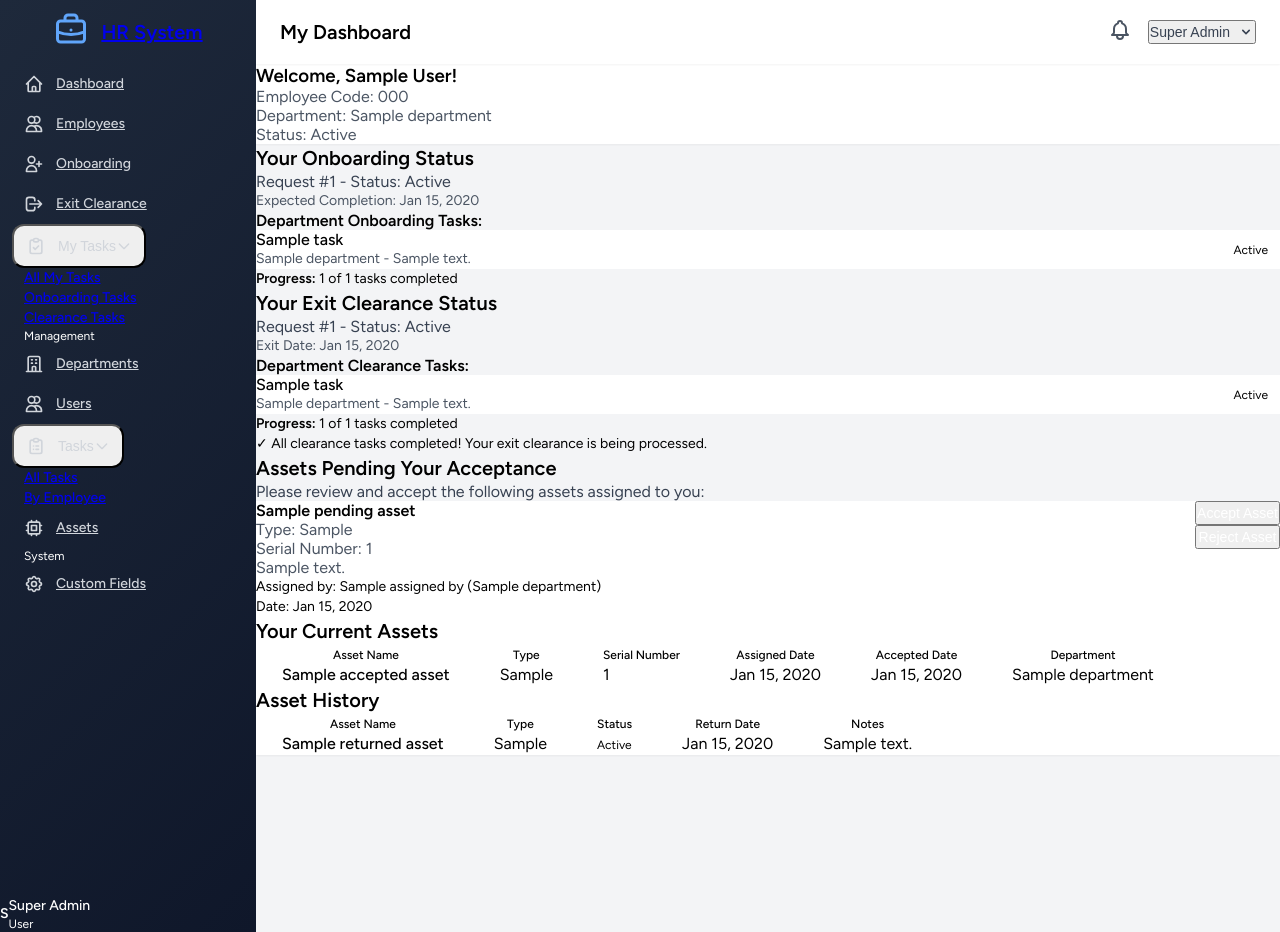
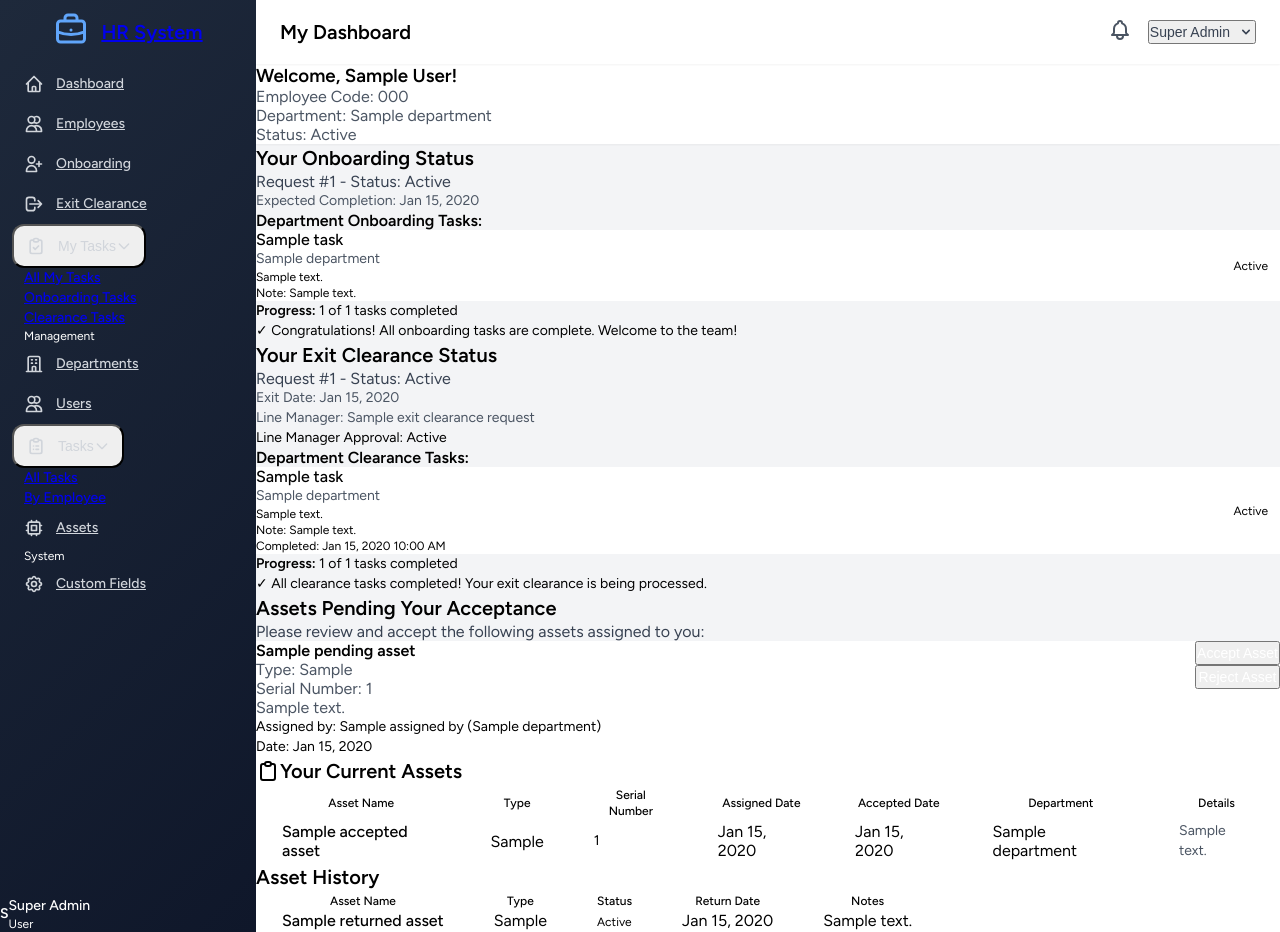
Before and after one commit to MUSTAQ-AHAMMAD/hr-management, a Laravel app: template resources/views/employee-dashboard.blade.php in a window 1280 px wide. Run offline with Laravel 12, Linux system fonts and the light colour scheme; a user stored in the database is signed in; data comes from the database, SQL or seed files in the repository; tables that the repository leaves empty hold one stand-in row (values such as "Sample post"); the template is opened without the code that fills it: most values are stand-ins (such as "Sample title", 1, 10 or a date in 2020); data that the repository does not hold is empty; some libraries are stand-ins or nearby versions.

Commit message:
Enhance employee dashboard with detailed task and asset information
- Added comprehensive task details with notes and descriptions
- Enhanced onboarding section with task-by-task progress
- Improved exit clearance display with line manager approval status
- Added serial numbers and descriptions to asset tables
- Included completion timestamps for all tasks
- Better visual hierarchy and information display

Co-authored-by: MUSTAQ-AHAMMAD <55948767+MUSTAQ-AHAMMAD@users.noreply.github.com>

```diff
--- a/resources/views/employee-dashboard.blade.php
+++ b/resources/views/employee-dashboard.blade.php
@@ -39,9 +39,15 @@
                                     @foreach($onboardingRequest->taskAssignments as $assignment)
                                     <div class="bg-white rounded-lg p-3 border border-blue-200">
                                         <div class="flex items-center justify-between">
-                                            <div>
+                                            <div class="flex-1">
                                                 <span class="font-medium text-gray-900">{{ $assignment->task->name }}</span>
-                                                <p class="text-sm text-gray-600">{{ $assignment->task->department->name }} - {{ $assignment->task->description }}</p>
+                                                <p class="text-sm text-gray-600">{{ $assignment->task->department->name }}</p>
+                                                @if($assignment->task->description)
+                                                <p class="text-xs text-gray-500 mt-1">{{ $assignment->task->description }}</p>
+                                                @endif
+                                                @if($assignment->notes)
+                                                <p class="text-xs text-gray-500 mt-1 italic">Note: {{ $assignment->notes }}</p>
+                                                @endif
                                             </div>
                                             <span class="px-3 py-1 text-xs font-semibold rounded-full {{ $assignment->status === 'completed' ? 'bg-green-100 text-green-800' : 'bg-yellow-100 text-yellow-800' }}">
                                                 {{ ucfirst(str_replace('_', ' ', $assignment->status)) }}
@@ -54,6 +60,11 @@
                                     <p class="text-sm text-blue-900">
                                         <strong>Progress:</strong> {{ $onboardingRequest->taskAssignments->where('status', 'completed')->count() }} of {{ $onboardingRequest->taskAssignments->count() }} tasks completed
                                     </p>
+                                    @if($onboardingRequest->taskAssignments->where('status', 'completed')->count() === $onboardingRequest->taskAssignments->count())
+                                    <p class="text-sm text-green-700 font-semibold mt-2">
+                                        ✓ Congratulations! All onboarding tasks are complete. Welcome to the team!
+                                    </p>
+                                    @endif
                                 </div>
                             @endif
                         </div>
@@ -75,7 +86,18 @@
                         <div class="ml-4 flex-1">
                             <h3 class="text-xl font-bold mb-2 text-orange-900">Your Exit Clearance Status</h3>
                             <p class="text-gray-700 mb-2">Request #{{ $exitClearanceRequest->id }} - Status: <span class="font-semibold">{{ ucfirst(str_replace('_', ' ', $exitClearanceRequest->status)) }}</span></p>
-                            <p class="text-sm text-gray-600 mb-4">Exit Date: {{ $exitClearanceRequest->exit_date->format('M d, Y') }}</p>
+                            <p class="text-sm text-gray-600 mb-2">Exit Date: {{ $exitClearanceRequest->exit_date->format('M d, Y') }}</p>
+                            @if($exitClearanceRequest->line_manager_name)
+                            <p class="text-sm text-gray-600 mb-2">Line Manager: {{ $exitClearanceRequest->line_manager_name }}</p>
+                            @endif
+                            @if($exitClearanceRequest->line_manager_approval_status)
+                            <p class="text-sm mb-4">
+                                Line Manager Approval:
+                                <span class="font-semibold {{ $exitClearanceRequest->line_manager_approval_status === 'approved' ? 'text-green-600' : ($exitClearanceRequest->line_manager_approval_status === 'rejected' ? 'text-red-600' : 'text-yellow-600') }}">
+                                    {{ ucfirst($exitClearanceRequest->line_manager_approval_status) }}
+                                </span>
+                            </p>
+                            @endif
 
                             @if($exitClearanceRequest->taskAssignments->count() > 0)
                             <div class="mt-4">
@@ -84,9 +106,18 @@
                                     @foreach($exitClearanceRequest->taskAssignments as $assignment)
                                     <div class="bg-white rounded-lg p-3 border border-orange-200">
                                         <div class="flex items-center justify-between">
-                                            <div>
+                                            <div class="flex-1">
                                                 <span class="font-medium text-gray-900">{{ $assignment->task->name }}</span>
-                                                <p class="text-sm text-gray-600">{{ $assignment->task->department->name }} - {{ $assignment->task->description }}</p>
+                                                <p class="text-sm text-gray-600">{{ $assignment->task->department->name }}</p>
+                                                @if($assignment->task->description)
+                                                <p class="text-xs text-gray-500 mt-1">{{ $assignment->task->description }}</p>
+                                                @endif
+                                                @if($assignment->notes)
+                                                <p class="text-xs text-gray-500 mt-1 italic">Note: {{ $assignment->notes }}</p>
+                                                @endif
+                                                @if($assignment->completed_date)
+                                                <p class="text-xs text-gray-400 mt-1">Completed: {{ $assignment->completed_date->format('M d, Y h:i A') }}</p>
+                                                @endif
                                             </div>
                                             <span class="px-3 py-1 text-xs font-semibold rounded-full {{ $assignment->status === 'completed' ? 'bg-green-100 text-green-800' : 'bg-yellow-100 text-yellow-800' }}">
                                                 {{ ucfirst(str_replace('_', ' ', $assignment->status)) }}
@@ -194,7 +225,12 @@
             @if($acceptedAssets->count() > 0)
             <div class="bg-white overflow-hidden shadow-sm sm:rounded-lg mb-6">
                 <div class="p-6">
-                    <h3 class="text-xl font-bold mb-4 text-gray-900">Your Current Assets</h3>
+                    <h3 class="text-xl font-bold mb-4 text-gray-900 flex items-center">
+                        <svg class="h-6 w-6 mr-2 text-blue-600" fill="none" stroke="currentColor" viewBox="0 0 24 24">
+                            <path stroke-linecap="round" stroke-linejoin="round" stroke-width="2" d="M9 5H7a2 2 0 00-2 2v12a2 2 0 002 2h10a2 2 0 002-2V7a2 2 0 00-2-2h-2M9 5a2 2 0 002 2h2a2 2 0 002-2M9 5a2 2 0 012-2h2a2 2 0 012 2" />
+                        </svg>
+                        Your Current Assets
+                    </h3>
                     <div class="overflow-x-auto">
                         <table class="min-w-full divide-y divide-gray-200">
                             <thead class="bg-gray-50">
@@ -205,17 +241,25 @@
                                     <th class="px-6 py-3 text-left text-xs font-medium text-gray-500 uppercase">Assigned Date</th>
                                     <th class="px-6 py-3 text-left text-xs font-medium text-gray-500 uppercase">Accepted Date</th>
                                     <th class="px-6 py-3 text-left text-xs font-medium text-gray-500 uppercase">Department</th>
+                                    <th class="px-6 py-3 text-left text-xs font-medium text-gray-500 uppercase">Details</th>
                                 </tr>
                             </thead>
                             <tbody class="bg-white divide-y divide-gray-200">
                                 @foreach($acceptedAssets as $asset)
-                                <tr>
+                                <tr class="hover:bg-gray-50">
                                     <td class="px-6 py-4 whitespace-nowrap font-medium">{{ $asset->asset_name }}</td>
                                     <td class="px-6 py-4 whitespace-nowrap">{{ $asset->asset_type }}</td>
-                                    <td class="px-6 py-4 whitespace-nowrap">{{ $asset->serial_number ?? 'N/A' }}</td>
+                                    <td class="px-6 py-4 whitespace-nowrap font-mono text-sm">{{ $asset->serial_number ?? 'N/A' }}</td>
                                     <td class="px-6 py-4 whitespace-nowrap">{{ $asset->assigned_date->format('M d, Y') }}</td>
                                     <td class="px-6 py-4 whitespace-nowrap">{{ $asset->acceptance_date->format('M d, Y') }}</td>
                                     <td class="px-6 py-4 whitespace-nowrap">{{ $asset->department->name }}</td>
+                                    <td class="px-6 py-4 text-sm text-gray-600">
+                                        @if($asset->description)
+                                            {{ Str::limit($asset->description, 50) }}
+                                        @else
+                                            <span class="text-gray-400">—</span>
+                                        @endif
+                                    </td>
                                 </tr>
                                 @endforeach
                             </tbody>
```
